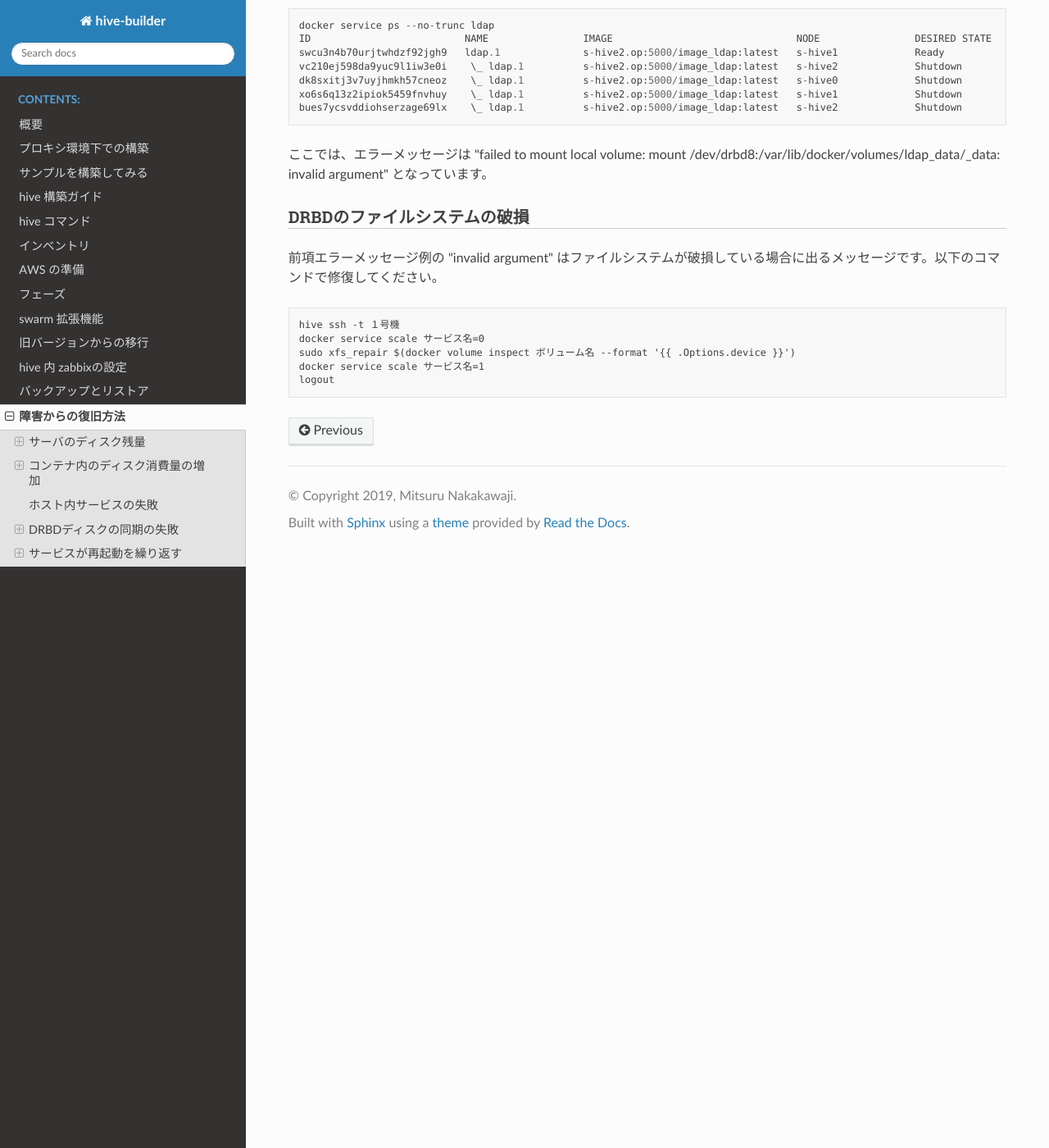
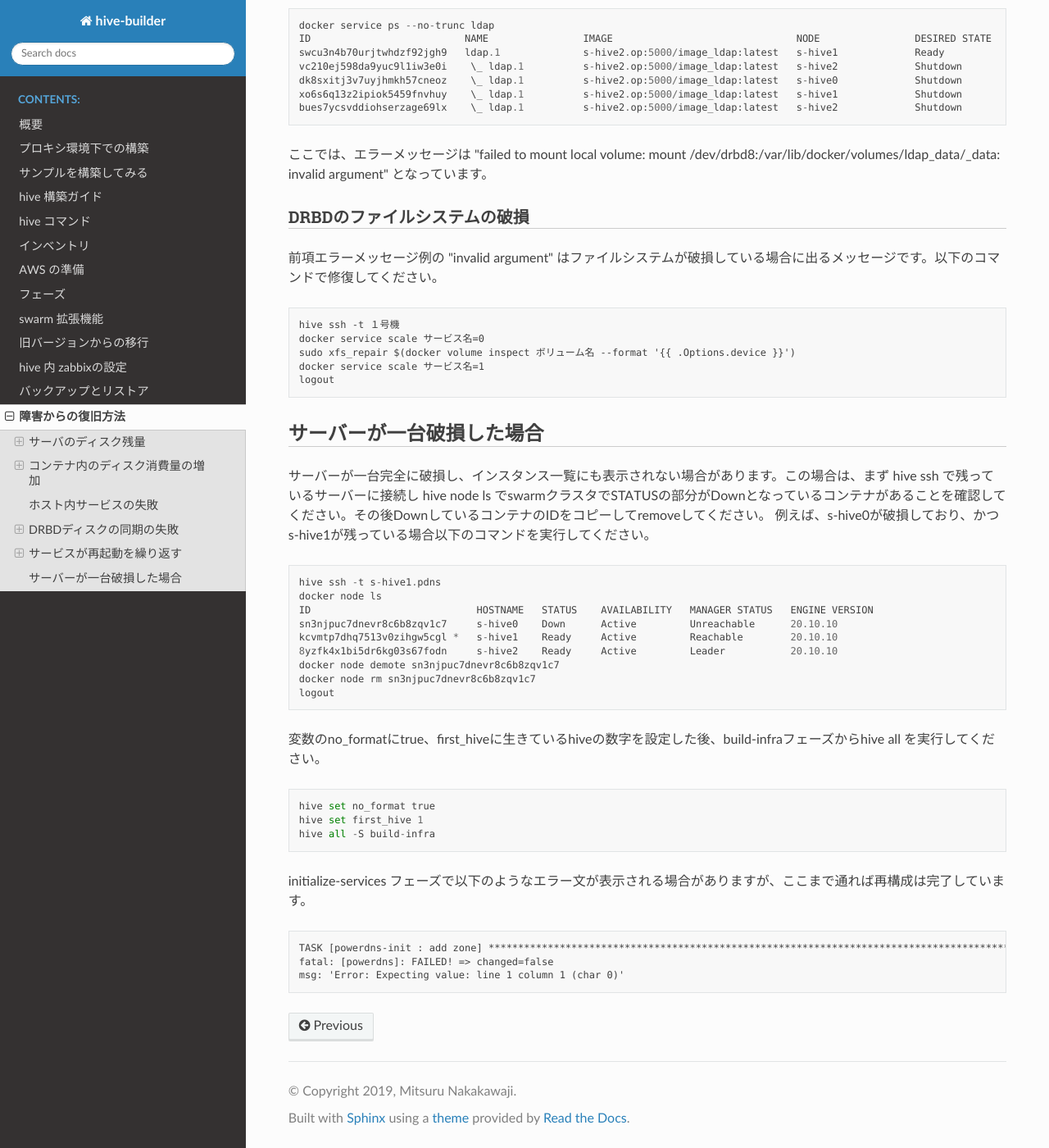
Before and after one commit to procube-open/hive-builder, a Sphinx documentation site: the page built from docs/repair.rst, in a window 1280 px wide and 1400 px high, scrolled down 5965 px. Shown: the whole window at 82% size. Built offline with Sphinx 7.4.7 and the Read the Docs theme 2.0.0, drawn with Linux system fonts in a browser that asks for light colours; pages that are not in the unit, such as notebooks, are missing from menus.

Commit message:
repair.rstに追記

```diff
--- a/docs/repair.rst
+++ b/docs/repair.rst
@@ -283,3 +283,36 @@ DRBDのファイルシステムの破損
     sudo xfs_repair $(docker volume inspect ボリューム名 --format '{{ .Options.device }}')
     docker service scale サービス名=1
     logout
+
+サーバーが一台破損した場合
+=================================
+サーバーが一台完全に破損し、インスタンス一覧にも表示されない場合があります。この場合は、まず hive ssh で残っているサーバーに接続し hive node ls でswarmクラスタでSTATUSの部分がDownとなっているコンテナがあることを確認してください。その後DownしているコンテナのIDをコピーしてremoveしてください。
+例えば、s-hive0が破損しており、かつs-hive1が残っている場合以下のコマンドを実行してください。
+
+::
+
+    hive ssh -t s-hive1.pdns
+    docker node ls
+    ID                            HOSTNAME   STATUS    AVAILABILITY   MANAGER STATUS   ENGINE VERSION
+    sn3njpuc7dnevr8c6b8zqv1c7     s-hive0    Down      Active         Unreachable      20.10.10
+    kcvmtp7dhq7513v0zihgw5cgl *   s-hive1    Ready     Active         Reachable        20.10.10
+    8yzfk4x1bi5dr6kg03s67fodn     s-hive2    Ready     Active         Leader           20.10.10
+    docker node demote sn3njpuc7dnevr8c6b8zqv1c7
+    docker node rm sn3njpuc7dnevr8c6b8zqv1c7
+    logout
+
+変数のno_formatにtrue、first_hiveに生きているhiveの数字を設定した後、build-infraフェーズからhive all を実行してください。
+
+::
+
+    hive set no_format true
+    hive set first_hive 1
+    hive all -S build-infra
+
+initialize-services フェーズで以下のようなエラー文が表示される場合がありますが、ここまで通れば再構成は完了しています。
+
+::
+
+    TASK [powerdns-init : add zone] *****************************************************************************************************************
+    fatal: [powerdns]: FAILED! => changed=false
+    msg: 'Error: Expecting value: line 1 column 1 (char 0)'
```
